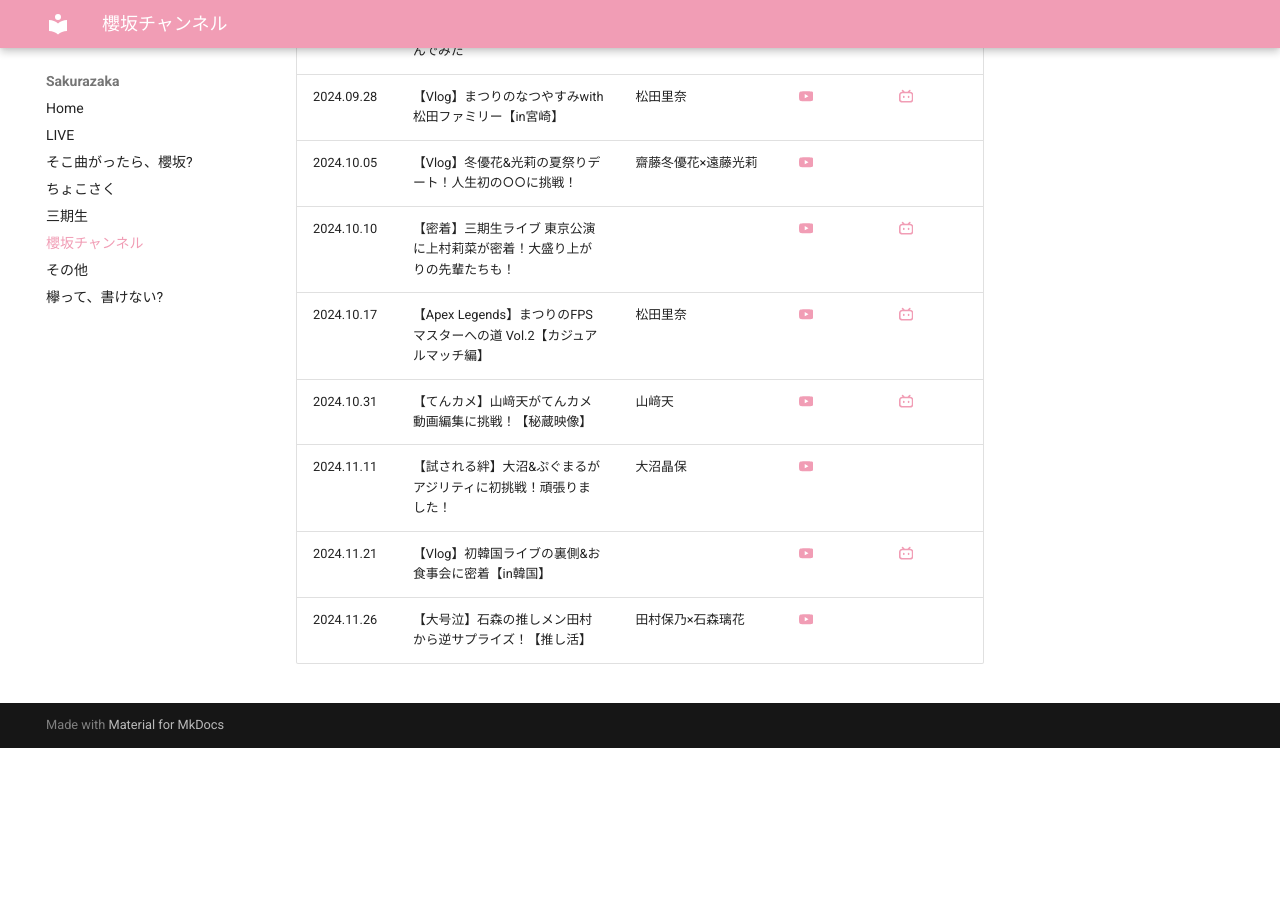
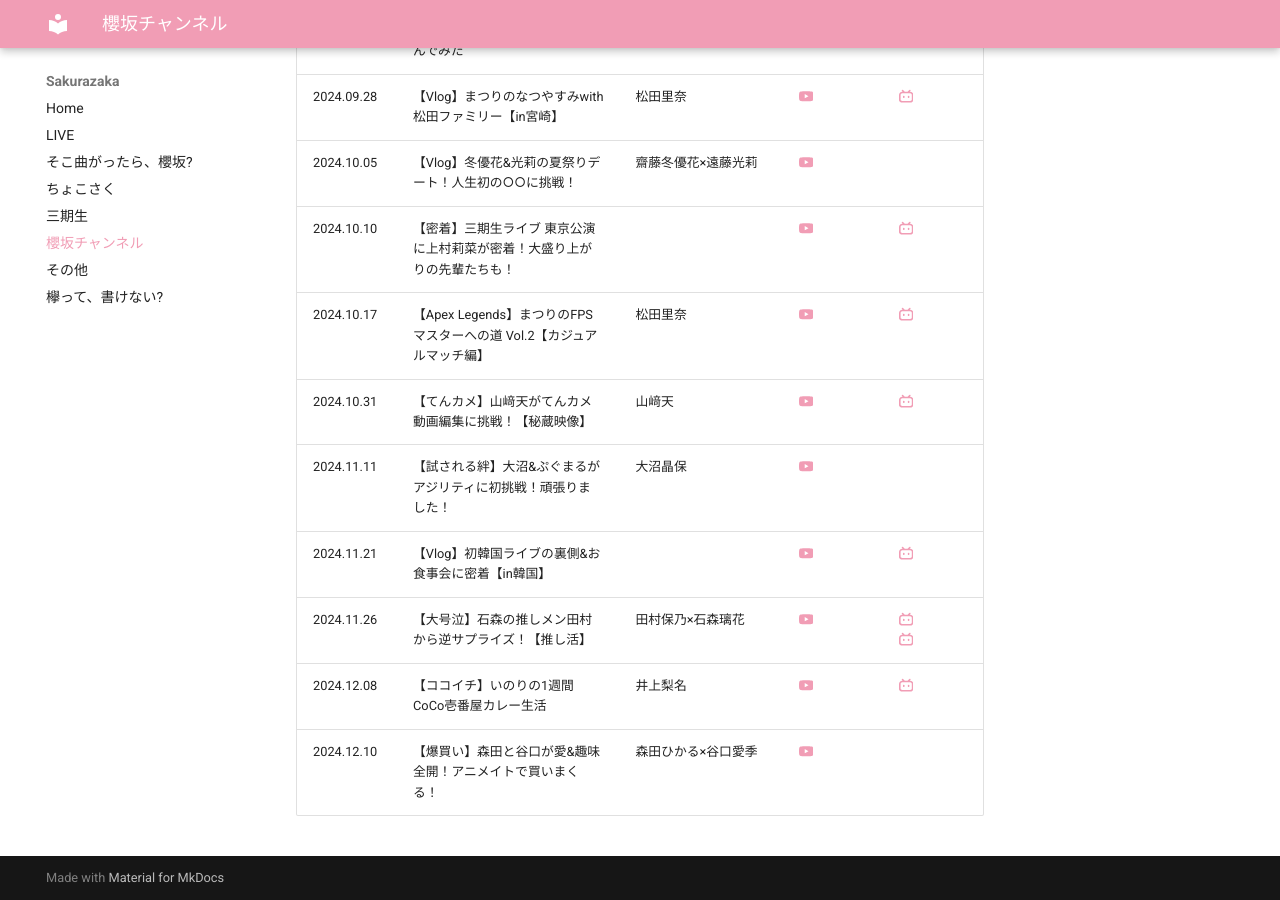
Before and after one commit to aki-192/sakura, an MkDocs documentation site: the page built from docs/yt-channel.md, in a window 1280 px wide and 900 px high, scrolled down 6020 px. Built offline with MkDocs 1.6.1 and Material for MkDocs 9.7.7, drawn with Linux system fonts in a browser that asks for light colours; before the commit the page ends 6768 px from its top, so only the background shows below that.

Commit message:
Update yt-channel.md

```diff
--- a/docs/yt-channel.md
+++ b/docs/yt-channel.md
@@ -83,4 +83,6 @@ title: 櫻坂チャンネル
 | 2024.10.31 | 【てんカメ】山﨑天がてんカメ動画編集に挑戦！【秘蔵映像】 | 山﨑天 | [:simple-youtube:](https://www.youtube.com/watch?v=dtqgZ1aq_UU) | [:simple-bilibili:](https://www.bilibili.com/video/BV1BmSyYpEJv/) |
 | 2024.11.11 | 【試される絆】大沼&ぷぐまるがアジリティに初挑戦！頑張りました！ | 大沼晶保  | [:simple-youtube:](https://www.youtube.com/watch?v=jntVuohcbaY) | |
 | 2024.11.21 | 【Vlog】初韓国ライブの裏側&お食事会に密着【in韓国】 | | [:simple-youtube:](https://www.youtube.com/watch?v=hxGBWgFuKeI) | [:simple-bilibili:](https://www.bilibili.com/video/BV1gqBqYoE1J/) |
-| 2024.11.26 | 【大号泣】石森の推しメン田村から逆サプライズ！【推し活】 | 田村保乃×石森璃花 | [:simple-youtube:](https://www.youtube.com/watch?v=Sd0O_GW19nM) | |
+| 2024.11.26 | 【大号泣】石森の推しメン田村から逆サプライズ！【推し活】 | 田村保乃×石森璃花 | [:simple-youtube:](https://www.youtube.com/watch?v=Sd0O_GW19nM) | [:simple-bilibili:](https://www.bilibili.com/video/BV1aAqUYdEvb/) <br> [:simple-bilibili:](https://www.bilibili.com/video/BV1Zcq8Y5E9j/) |
+| 2024.12.08 | 【ココイチ】いのりの1週間CoCo壱番屋カレー生活 | 井上梨名 | [:simple-youtube:](https://www.youtube.com/watch?v=ggcPd-0QsGs) | [:simple-bilibili:](https://www.bilibili.com/video/BV1e9qaY2Eyy/) |
+| 2024.12.10 | 【爆買い】森田と谷口が愛&趣味全開！アニメイトで買いまくる！ | 森田ひかる×谷口愛季 | [:simple-youtube:](https://www.youtube.com/watch?v=Qzq7QjUUeGg) | |
```
